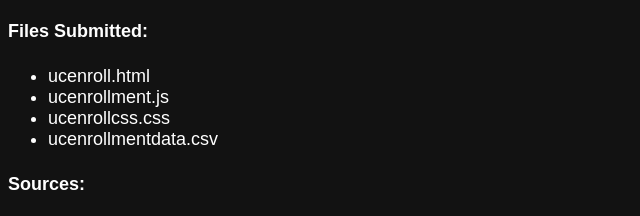
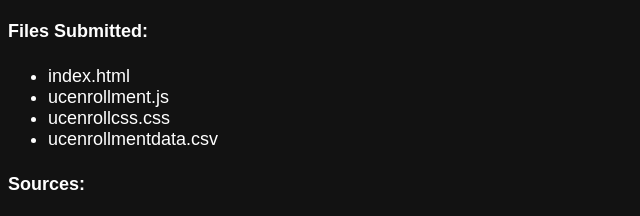
Before and after one commit to sanjananatraj/ucenrollementviz, a plain HTML site: page index.html in a window 1280 px wide. Shown: the part 977-1193 px from the top of the page, 0-640 px from the left. Drawn offline with nearby package versions, Linux system fonts and the light colour scheme.

Commit message:
Update and rename ucenroll.html to index.html

```diff
--- a/ucenroll.html
+++ b/index.html
@@ -21,7 +21,7 @@ The html file that displays the data visualization. :)
         2009.</p>
         <h4>Files Submitted:</h4>
             <ul>
-              <li>ucenroll.html</li>
+              <li>index.html</li>
               <li>ucenrollment.js</li>
               <li>ucenrollcss.css</li>
               <li>ucenrollmentdata.csv</li>
```
